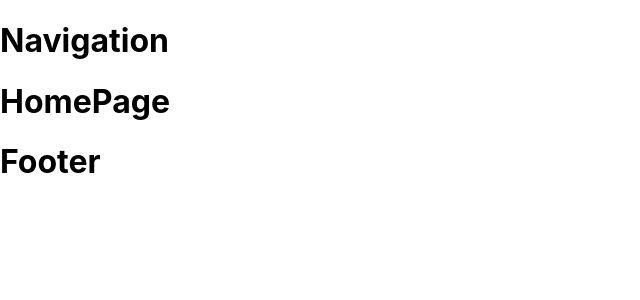
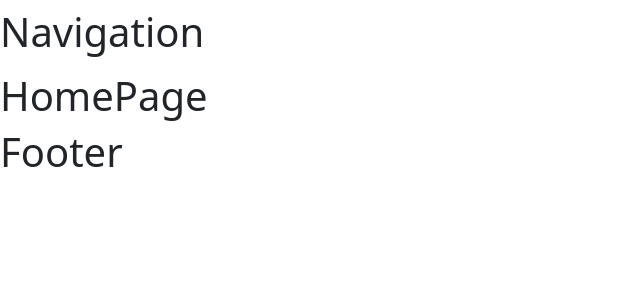
Before and after one commit to Jonatandb/web-task-manager--mern-stack, a React (Create React App) app in the folder client/: page / in a window 1280 px wide. Shown: the top 300 px of the page, without its empty margins (0-640 px from the left). Built offline with nearby package versions, Linux system fonts and the light colour scheme.

Commit message:
React Bootstrap and Bootstrap

```diff
--- a/client/package.json
+++ b/client/package.json
@@ -6,7 +6,9 @@
     "@testing-library/jest-dom": "^5.16.2",
     "@testing-library/react": "^12.1.4",
     "@testing-library/user-event": "^13.5.0",
+    "bootstrap": "^5.1.3",
     "react": "^17.0.2",
+    "react-bootstrap": "^2.2.1",
     "react-dom": "^17.0.2",
     "react-router-dom": "^6.2.2",
     "react-scripts": "5.0.0",
--- a/client/src/App.js
+++ b/client/src/App.js
@@ -2,7 +2,7 @@ import AppRouter from './routers/AppRouter'
 
 function App() {
   return (
-    <div className='App'>
+    <div>
       <AppRouter />
     </div>
   )
--- a/client/src/components/Navigation.js
+++ b/client/src/components/Navigation.js
@@ -1,5 +1,9 @@
 import React from 'react'
-
+import { Navbar, Nav, NavDropdown } from 'react-bootstrap'
 export default function Navigation() {
-  return <h1>Navigation</h1>
+  return (
+    <Navbar>
+      <h1>Navigation</h1>
+    </Navbar>
+  )
 }
--- a/client/src/components/layouts/Layout.js
+++ b/client/src/components/layouts/Layout.js
@@ -5,8 +5,10 @@ export default function Layout({ children }) {
   return (
     <>
       <Navigation />
-      {children}
-      <h1>Footer</h1>
+      <div>
+        {children}
+        <h1>Footer</h1>
+      </div>
     </>
   )
 }
--- a/client/src/index.js
+++ b/client/src/index.js
@@ -1,6 +1,7 @@
 import React from 'react'
 import ReactDOM from 'react-dom'
 import './index.css'
+import 'bootstrap/dist/css/bootstrap.min.css'
 import App from './App'
 
 ReactDOM.render(<App />, document.getElementById('root'))
```
Also changed, not shown: 1 other file (tests, documents, lock files or other folders).
